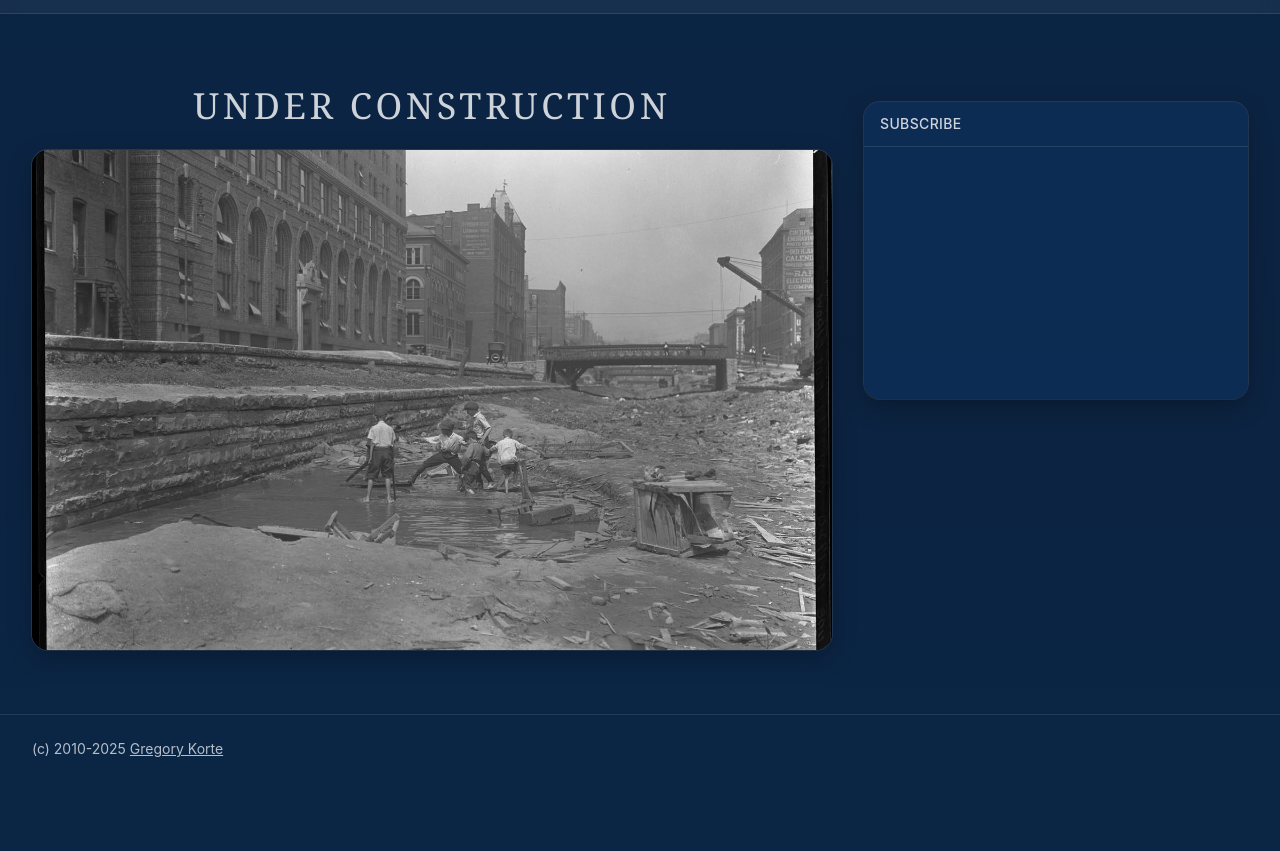
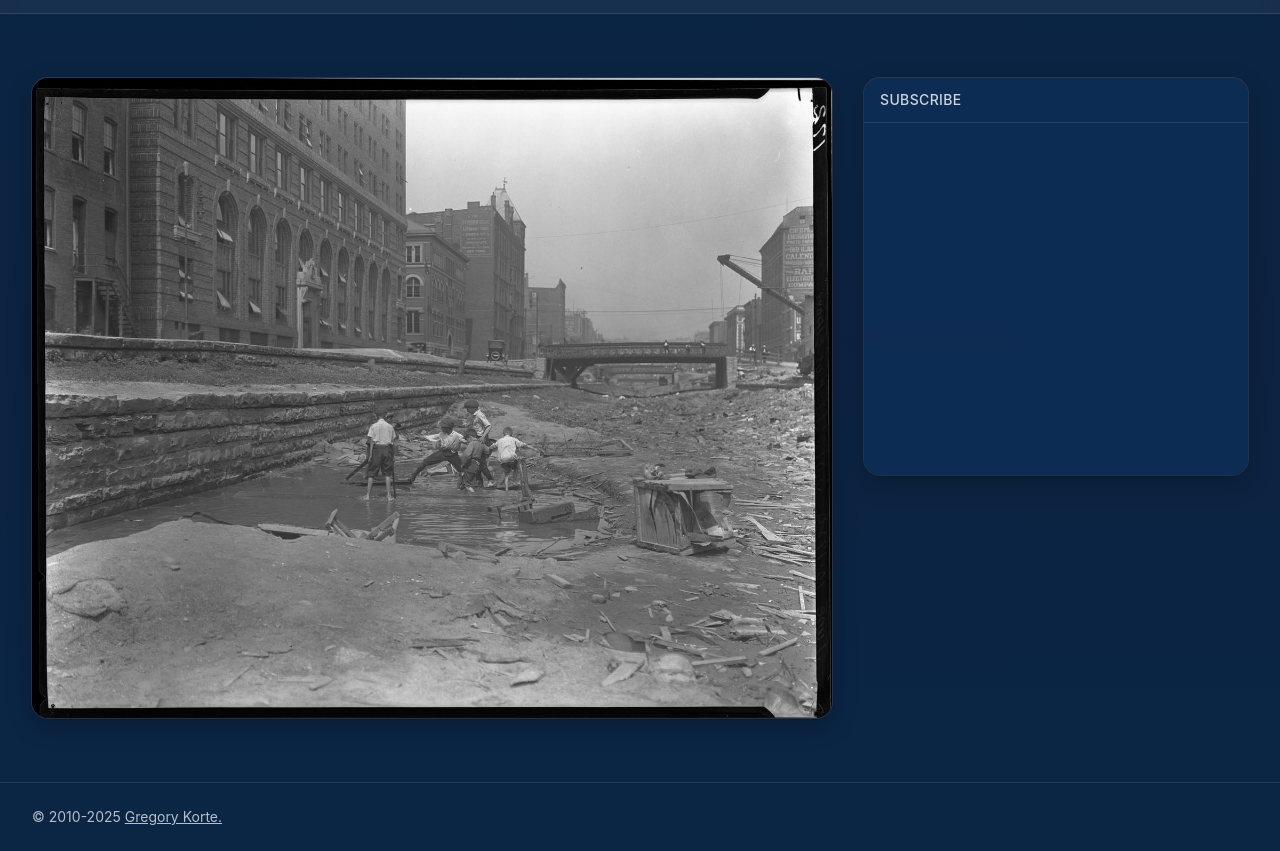
Before and after one commit to gregorykorte/cincypolitics, a plain HTML site: page index.html in a window 1280 px wide. Shown: the part 61-912 px from the top of the page. Before the commit the page ends 844 px from the top, so only its background shows below. Drawn offline with nearby package versions, Linux system fonts and the light colour scheme.

Commit message:
Tweak layout

```diff
--- a/index.html
+++ b/index.html
@@ -89,28 +89,21 @@
     <main class="relative z-10">
       <section class="mx-auto max-w-7xl px-4 sm:px-6 lg:px-8 py-12 sm:py-16">
         <div class="grid lg:grid-cols-3 gap-8 items-start">
-          <!-- Left two-thirds -->
+          <!-- Left two-thirds: photo -->
           <div class="lg:col-span-2">
-            <div class="mt-2 text-white/80 small-caps font-serif text-2xl sm:text-3xl lg:text-4xl tracking-widest text-center">UNDER CONSTRUCTION</div>
-            <div class="mt-6 rounded-2xl overflow-hidden ring-1 ring-white/10 shadow-soft bg-black/10 mx-auto">
-              <div class="aspect-[16/10]">
-                <img src="/static/img/subway.jpg" class="w-full h-full object-cover" />
-              </div>
+            <div class="rounded-2xl overflow-hidden ring-1 ring-white/10 shadow-soft bg-black/10">
+              <img src="/static/img/subway.jpg" alt="Cincinnati subway construction scene" class="w-full h-auto block"/>
             </div>
           </div>
 
-          <!-- Right third: social/data panel with Twitter feed -->
+          <!-- Right third: email CTA embed (top-aligned with photo) -->
           <aside class="lg:col-span-1">
-
-
-            <!-- Inline signup form fallback (uses Ghost's signup-form embed) -->
-            <article class="mt-6 rounded-2xl bg-cp-card/60 ring-1 ring-white/10 shadow-soft overflow-hidden">
-              <header class="px-4 py-3 flex items-center justify-between border-b border-white/10">
+            <article class="rounded-2xl bg-cp-card/60 ring-1 ring-white/10 shadow-soft overflow-hidden">
+              <header class="px-4 py-3 border-b border-white/10">
                 <h2 class="text-sm font-medium tracking-wide uppercase text-white/80">subscribe</h2>
               </header>
               <div class="p-4">
-                <div class="aspect-[16/10]">
-                  <div style="height: 100%; min-height: 0">
+                <div style="min-height: 320px">
                   <script
                     src="https://cdn.jsdelivr.net/ghost/signup-form@~0.3/umd/signup-form.min.js"
                     data-background-color="#0b2545"
@@ -119,11 +112,10 @@
                     data-button-text-color="#0b2545"
                     data-title="CincyPolitics"
                     data-description="Get updates from Cincinnati’s data-first political project."
-                    data-icon="/static/img/cincypolitics_large.png"
+                    data-icon="https://cincypolitics.org/static/img/cincypolitics_large.png"
                     data-site="https://www.gregorykorte.com/"
                     data-locale="en"
                     async></script>
-                  </div>
                 </div>
               </div>
             </article>
@@ -135,7 +127,7 @@
     <!-- Footer -->
     <footer class="relative z-10 border-t border-white/10">
       <div class="mx-auto max-w-7xl px-4 sm:px-6 lg:px-8 py-6 text-sm text-white/70">
-        (c) 2010-2025 <a href="https://www.gregorykorte.com" class="underline hover:no-underline" target="_blank" rel="noopener">Gregory Korte</a>
+        © 2010-2025 <a href="https://www.gregorykorte.com" class="underline hover:no-underline" target="_blank" rel="noopener">Gregory Korte.</a>
       </div>
     </footer>
 
```
